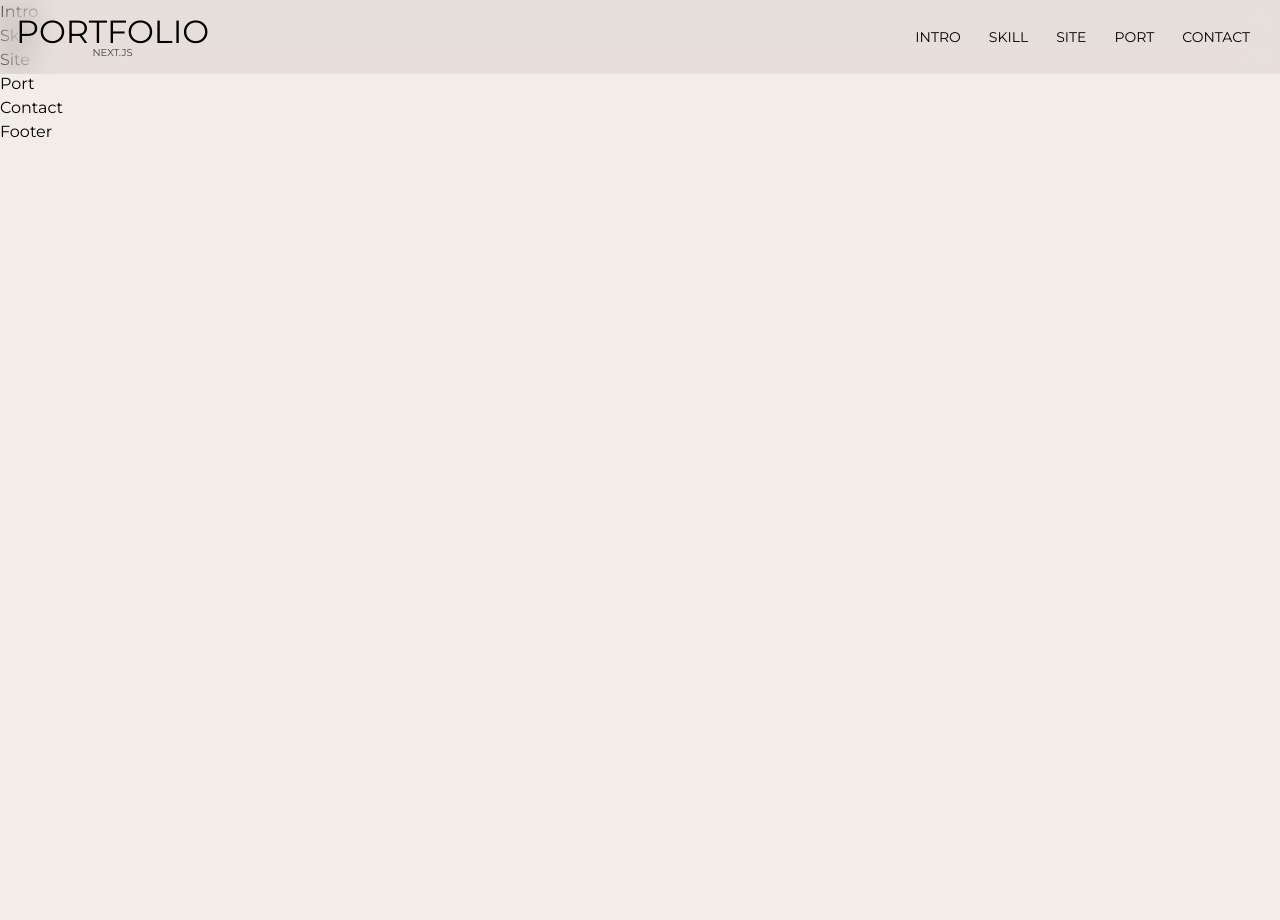
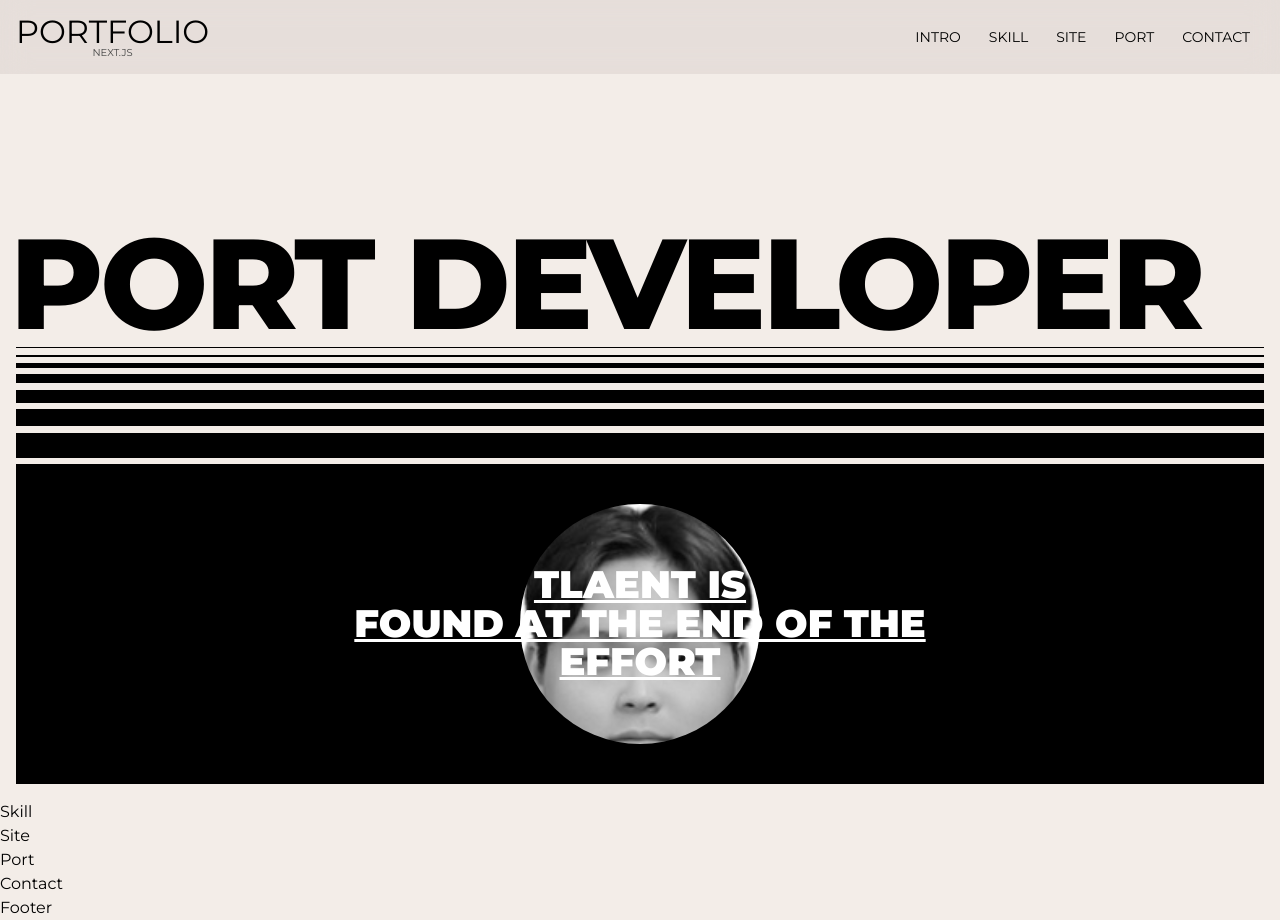
Before and after one commit to Dongjewerly/port2023-next, a Next.js app: page / in a window 1280 px wide. Before the commit the page ends 800 px from the top, so only its background shows below. Built offline with nearby package versions, Linux system fonts and the light colour scheme; a small style sheet from the web is missing; a web font is replaced by a local one.

Commit message:
인트로영역완료

```diff
--- a/src/assets/scss/section/_intro.scss
+++ b/src/assets/scss/section/_intro.scss
@@ -0,0 +1,161 @@
+#intro {
+    height: 100vh;
+}
+
+.intro_inner {
+    width: 100%;
+    height: 100%;
+    display: flex;
+    align-items: flex-start;
+    justify-content: flex-end;
+    flex-direction: column;
+    padding: 16px;
+
+    @media (max-width:800px) {
+        justify-content: center;
+    }
+
+    .intro_title {
+        font-size: 10vw;
+        text-transform: uppercase;
+        line-height: 1;
+        font-weight: 800;
+        white-space: nowrap;
+        text-indent: -0.5vw;
+        letter-spacing: -0.3vw;
+
+        @media (max-width:320px) {
+            display: none;
+        }
+    }
+
+    .intro_text {
+        width: 100%;
+        height: 40vh;
+        background-color:  var(--black);
+        color: var(--white);
+        display: flex;
+        align-items: center;
+        justify-content: center;
+        flex-direction: column;
+        position:relative;
+        &:hover {
+            .text {
+                opacity:0;
+            }
+
+            .img {
+                filter: grayscale(0);
+            }
+
+        }
+
+        .text {
+            font-size: 3vw;
+            line-height: 1;
+            font-weight: 900;
+            text-transform: uppercase;
+            text-decoration: underline;
+            text-align: center;
+            position: relative;
+            z-index: 100;
+            cursor: all-scroll;
+            transition: all 0.3s;
+
+
+            @media (max-width:800px) {
+                font-size: 24px;
+            }
+        }
+        .img {
+            position: absolute;
+            left: 50%;
+            top: 50%;
+            transform: translate(-50%,-50%);
+            width: 30vh;
+            height: 30vh;
+            border-radius: 50%;
+            overflow: hidden;
+            filter: grayscale(100%);
+            transition: all 0.3s;
+
+
+            @media (max-width: 320px) {
+                height: 10vh;
+                width: 10vh;
+            }
+        }
+
+    }
+    .intro_lines {
+        width: 100%;
+
+        .line {
+            display: block;
+            width: 100%;
+            background-color: var(--black);
+            height: 1px;
+            margin-bottom: 0.5vw;
+
+            &:nth-child(1) {
+                height: 1px;
+            }
+            &:nth-child(2) {
+                height: 2px;
+            }
+            &:nth-child(3) {
+                height: 5px;
+            }
+            &:nth-child(4) {
+                height: 9px;
+            }
+            &:nth-child(5) {
+                height: 13px;
+            }
+            &:nth-child(6) {
+                height: 17px;
+            }
+            &:nth-child(7) {
+                height: 25px;
+            }
+        }
+
+        &.bottom {
+
+            .line {
+                margin-top: 0.5vw;
+                margin-bottom: 0;
+                display: none;
+
+                @media (max-width:800px) {
+                    display: block;
+                }
+
+
+                &:nth-child(7) {
+                    height: 1px;
+                }
+                &:nth-child(6) {
+                    height: 2px;
+                }
+                &:nth-child(5) {
+                    height: 5px;
+                }
+                &:nth-child(4) {
+                    height: 9px;
+                }
+                &:nth-child(3) {
+                    height: 13px;
+                }
+                &:nth-child(2) {
+                    height: 17px;
+                }
+                &:nth-child(1) {
+                    height: 25px;
+                }
+            }
+
+        }
+
+    }
+}
--- a/src/components/Intro.jsx
+++ b/src/components/Intro.jsx
@@ -1,10 +1,51 @@
-import React from 'react'
+import React from 'react';
+import Image from 'next/image';
+import yu from '../assets/img/dongseok.jpg';
+
+import { introText } from '@/constants';
 
 const Intro = () => {
   return (
-    <div>
-        Intro
-    </div>
+    <section id="intro">
+        <div className="intro_inner">
+            <h2 className="intro_title">
+                {introText.title}
+            </h2>
+            <div className="intro_lines" aria-hidden="true">
+                <span className="line"></span>
+                <span className="line"></span>
+                <span className="line"></span>
+                <span className="line"></span>
+                <span className="line"></span>
+                <span className="line"></span>
+                <span className="line"></span>
+            </div>
+            <div className="intro_text">
+                <div className="text">
+                    <div>{introText.desc[0]}</div>
+                    <div>{introText.desc[1]}</div>
+                    <div>{introText.desc[2]}</div>
+                </div>
+                <div className="img">
+                    <Image
+                    src={yu}
+                    alt="어바웃미"
+                    width={300}
+                    height={300}
+                    />
+                </div>
+            </div>
+            <div className="intro_lines bottom" aria-hidden="true">
+                <span className="line"></span>
+                <span className="line"></span>
+                <span className="line"></span>
+                <span className="line"></span>
+                <span className="line"></span>
+                <span className="line"></span>
+                <span className="line"></span>
+            </div>
+        </div>
+    </section>
   )
 }
 
```
